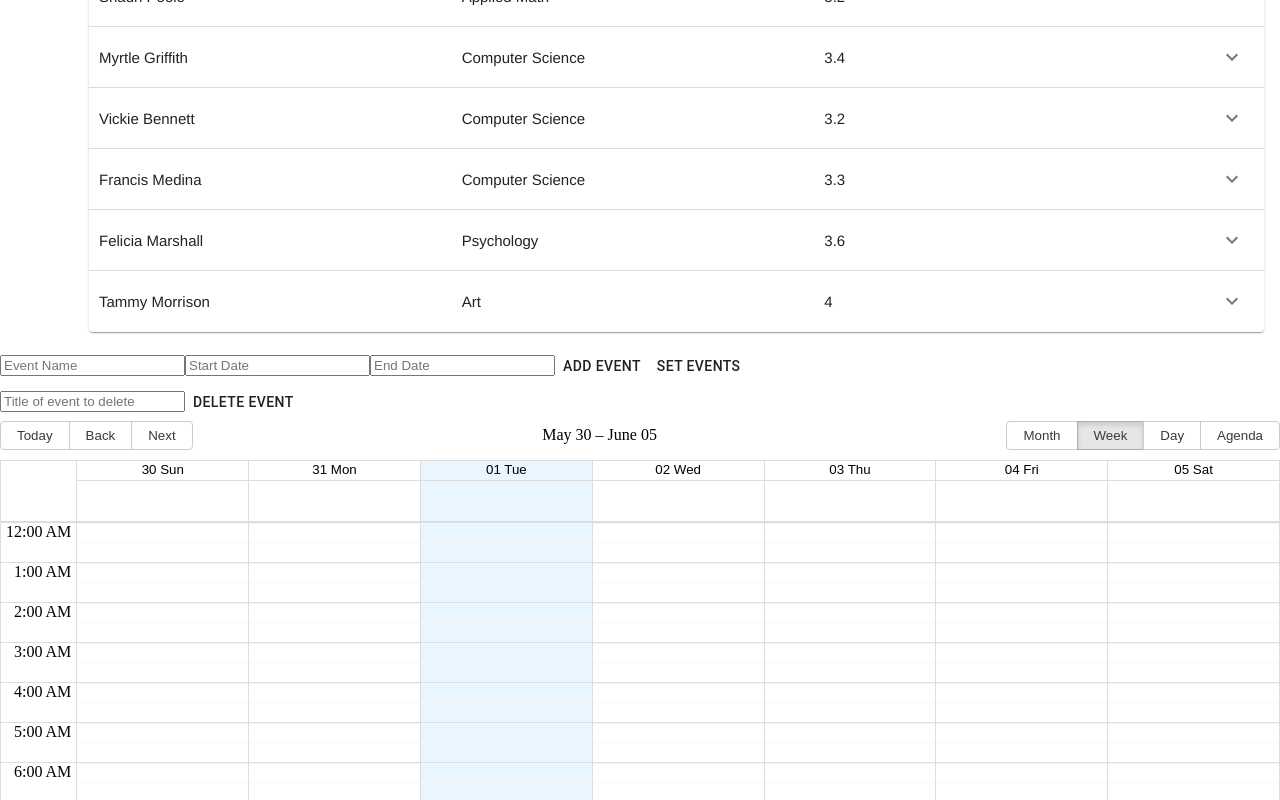
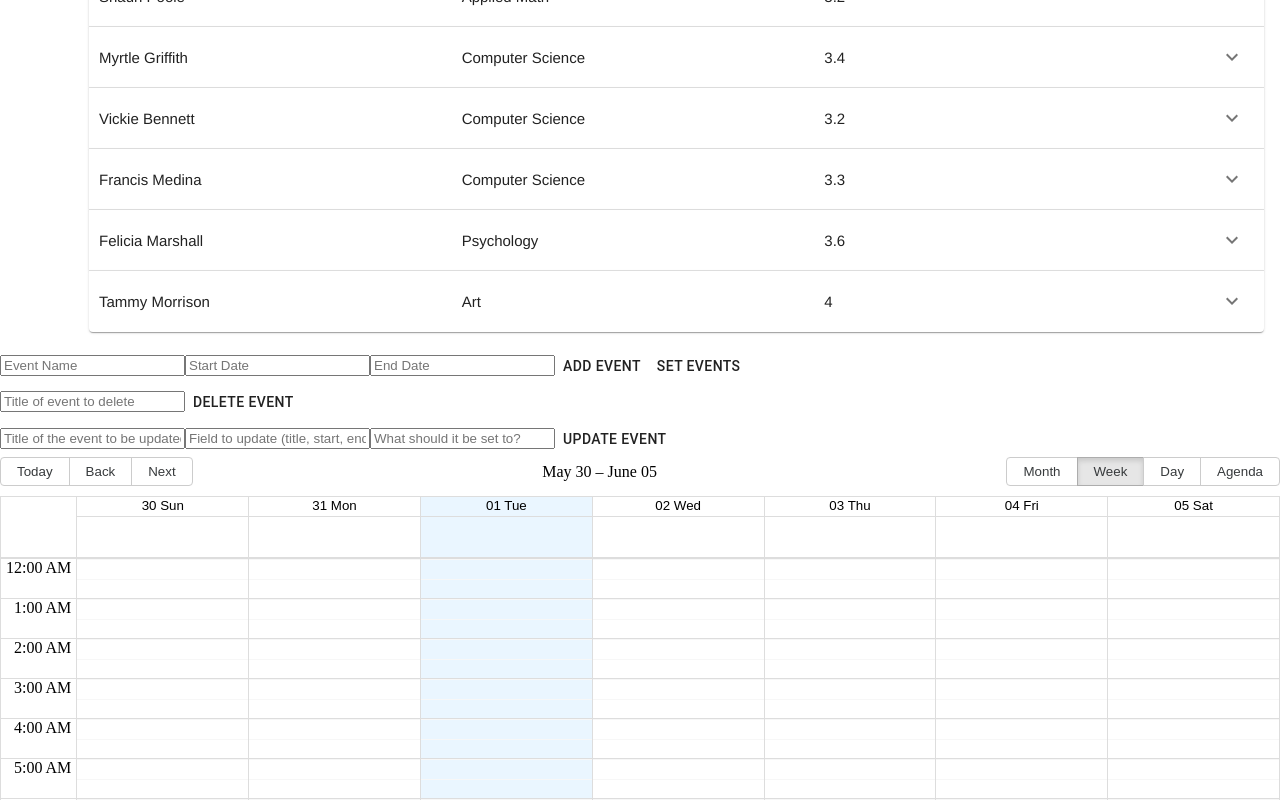
Before and after one commit to LaunchSWETeam2/JeffersonElementary, a React (Create React App) app: page / in a window 1280 px wide. Shown: the part 2000-2800 px from the top of the page. Built offline with nearby package versions, Linux system fonts and the light colour scheme; the HTML template or start-up script is replaced by a standard one.

Commit message:
Update Functionality added to calendar

```diff
--- a/src/components/Calendar.js
+++ b/src/components/Calendar.js
@@ -5,6 +5,7 @@ import { Calendar, momentLocalizer } from "react-big-calendar";
 import "react-big-calendar/lib/css/react-big-calendar.css";
 import moment from "moment";
 import "react-big-calendar/lib/css/react-big-calendar.css";
+import { ContactSupportOutlined } from "@material-ui/icons";
 
 const localizer = momentLocalizer(moment);
 
@@ -17,6 +18,9 @@ function CalendarApp() {
   const [end, setEnd] = useState("");
   const [classes, setClasses] = useState([]);
   const [deleteEvents, setDelete] = useState([]);
+  const [updateTitle, setUpdateTitle] = useState([]);
+  const [updateVal, setUpdateVal] = useState([]);
+  const [updateType, setUpdateType] = useState([]);
   const createEvent = (title, start, end) => {
     var val = {
       id: 1,
@@ -29,8 +33,8 @@ function CalendarApp() {
 
     var data = JSON.stringify(val);
     var string = val.toString();
-    console.log(string);
-    console.log(data);
+    // console.log(string);
+    //console.log(data);
     fetch(`http://localhost:8080/events/add`, {
       method: "POST",
       body: data,
@@ -64,8 +68,18 @@ function CalendarApp() {
   const handleChangeDelete = (e) => {
     setDelete(e.currentTarget.value);
   };
+  const handleChangeUpdate = (e) => {
+    setUpdateTitle(e.currentTarget.value);
+  };
+  const handleChangeType = (e) => {
+    setUpdateType(e.currentTarget.value);
+  };
+  const handleChangeUpdateVal = (e) => {
+    setUpdateVal(e.currentTarget.value);
+  };
   const deleteEvent = (e) => {
     var id = deleteEvents;
+
     // e.preventDefault();
     for (var i = 0; i < event.length; i++) {
       if (
@@ -86,7 +100,33 @@ function CalendarApp() {
     })
       .then((res) => res.json())
       .then((data) => console.log(data));
-    setUserInput("");
+    setDelete("");
+  };
+  const updateEvent = (e) => {
+    var id = deleteEvents;
+    // e.preventDefault();
+    for (var i = 0; i < event.length; i++) {
+      if (
+        typeof event[i].items != "undefined" &&
+        event[i].title === updateTitle
+      ) {
+        id = event[i].id;
+      }
+    }
+
+    fetch(`http://localhost:8080/events/update/${updateTitle}`, {
+      method: "POST",
+      headers: {
+        "Content-Type": "application/json",
+      },
+      body: JSON.stringify({
+        title: updateTitle,
+        type: updateType,
+        val: updateVal,
+      }),
+    })
+      .then((res) => res.json())
+      .then((data) => console.log(data));
   };
 
   return (
@@ -115,12 +155,33 @@ function CalendarApp() {
       </form>
       <form>
         <input
-          name="delte"
+          name="delete"
           placeholder="Title of event to delete"
           value={deleteEvents}
           onChange={handleChangeDelete}
         />
         <Button onClick={deleteEvent}>Delete Event</Button>
+      </form>
+      <form>
+        <input
+          name="delte"
+          placeholder="Title of the event to be updated"
+          value={updateTitle}
+          onChange={handleChangeUpdate}
+        />
+        <input
+          name="field"
+          placeholder="Field to update (title, start, end)"
+          value={updateType}
+          onChange={handleChangeType}
+        />
+        <input
+          name="newVal"
+          placeholder="What should it be set to?"
+          value={updateVal}
+          onChange={handleChangeUpdateVal}
+        />
+        <Button onClick={() => updateEvent()}>Update Event</Button>
       </form>
       <Calendar
         localizer={localizer}
```
Also changed, not shown: 1 other file (tests, documents, lock files or other folders).
